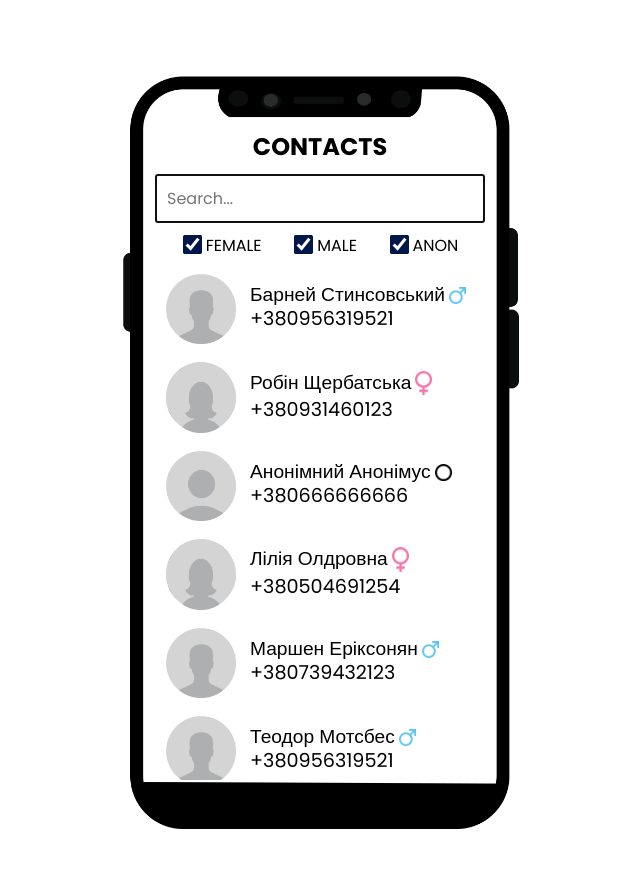
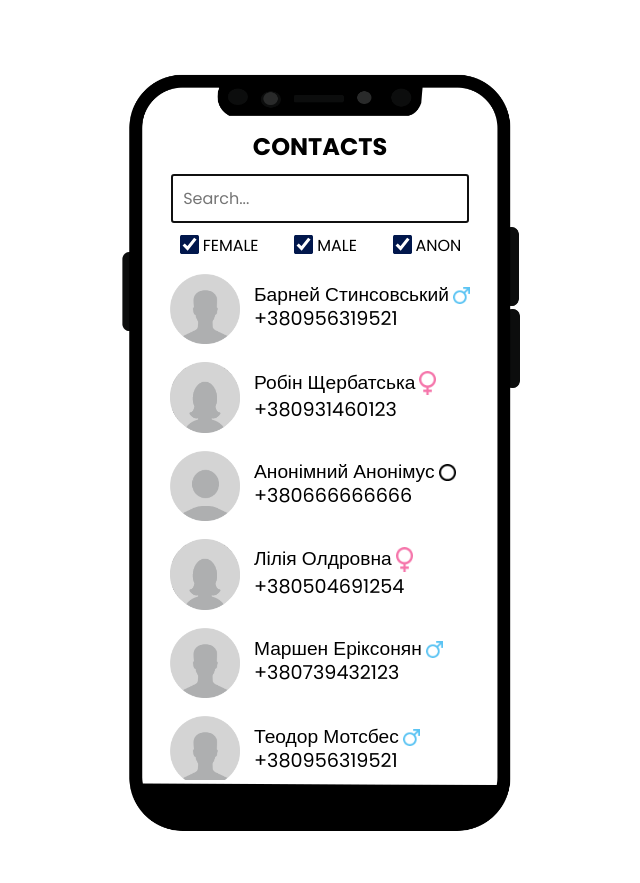
Before and after one commit to nadjon4ik/contact-app, a React app: page / in a window 1280 px wide. Shown: the whole page, without its empty margins (320-960 px from the left). Built offline with nearby package versions, Linux system fonts and the light colour scheme.

Commit message:
fix flow width by input data

```diff
--- a/src/components/Contact/Contact.css
+++ b/src/components/Contact/Contact.css
@@ -2,12 +2,14 @@
   align-items: center;
   display: flex;
   max-width: 320px;
+  width: 340px;
   padding: 6px 16px;
   margin-bottom: 6px;
   font-size: 1.2rem;
 }
 
 .IMG {
+  padding-left: 10px;
   line-height: 0;
   margin-right: 14px;
 }
--- a/src/components/Contacts/Contacts.css
+++ b/src/components/Contacts/Contacts.css
@@ -27,6 +27,10 @@ div.contact-list {
   overflow: auto;
 }
 
+.force-overflow {
+  width: 352px;
+}
+
 #style-3::-webkit-scrollbar-track {
   -webkit-box-shadow: inset 0 0 6px rgba(0, 0, 0, 0.3);
   background-color: #F5F5F5;
@@ -49,7 +53,7 @@ div.contact-list {
   float: left;
   height: 661px;
   overflow-y: scroll;
-  width: -webkit-fill-available;
+  width: 100%;
 }
 
 
@@ -59,7 +63,7 @@ div.contact-list {
 }
 
 .search-box {
-  width: 100%;
+  width: 304px;
   text-align: center;
   margin: 0 auto;
 }
```
